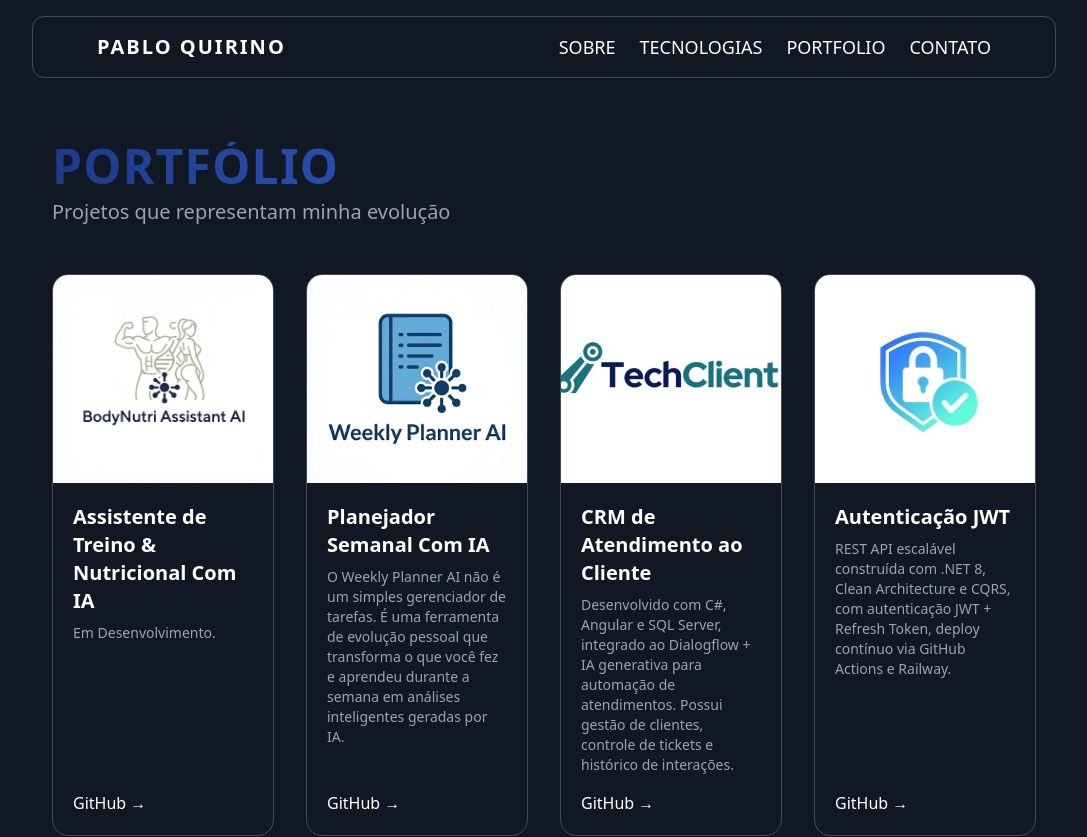
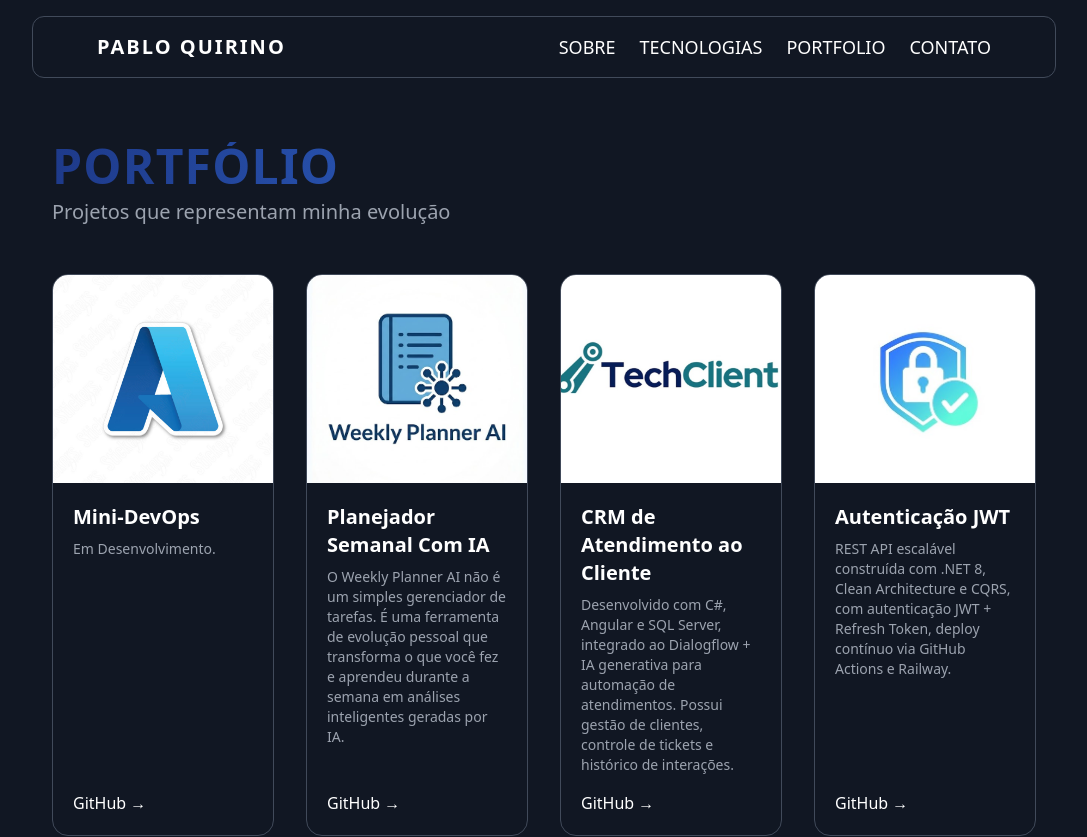
Before and after one commit to pabloquirino/portfolio, an Angular app: page /portfolio in a window 1280 px wide. Shown: the top 837 px of the page, without its empty margins (96-1183 px from the left). Built offline with nearby package versions, Linux system fonts and the light colour scheme.

Commit message:
Refactor code structure for improved readability and maintainability

```diff
--- a/src/app/pages/portfolio/portfolio.component.ts
+++ b/src/app/pages/portfolio/portfolio.component.ts
@@ -12,10 +12,10 @@ import { CommonModule } from '@angular/common';
 export class PortfolioComponent {
   projects: Project[] = [
     {
-      title: 'Assistente de Treino & Nutricional Com IA',
-      image: 'assets/projects/nutri.jpg',
+      title: 'Mini-DevOps',
+      image: 'assets/projects/devops.jpg',
       desc: 'Em Desenvolvimento.',
-      linkGithub: '/'
+      linkGithub: 'https://github.com/pabloquirino/mini-devops'
     },
     {
       title: 'Planejador Semanal Com IA',
--- a/src/app/pages/sobre/sobre.component.html
+++ b/src/app/pages/sobre/sobre.component.html
@@ -17,7 +17,7 @@
 
     </article>
 
-    <figure class="xl:w-1/3 2xl:mt-15 ml-32 animate-slideInRight">
+    <!-- <figure class="xl:w-1/3 2xl:mt-15 ml-32 animate-slideInRight">
         <img src="/assets/me/eu.png" alt="me">
-    </figure>
+    </figure> -->
 </section>
```
Also changed, not shown: public/assets/projects/devops.jpg (added), public/assets/projects/nutri.jpg (deleted).
